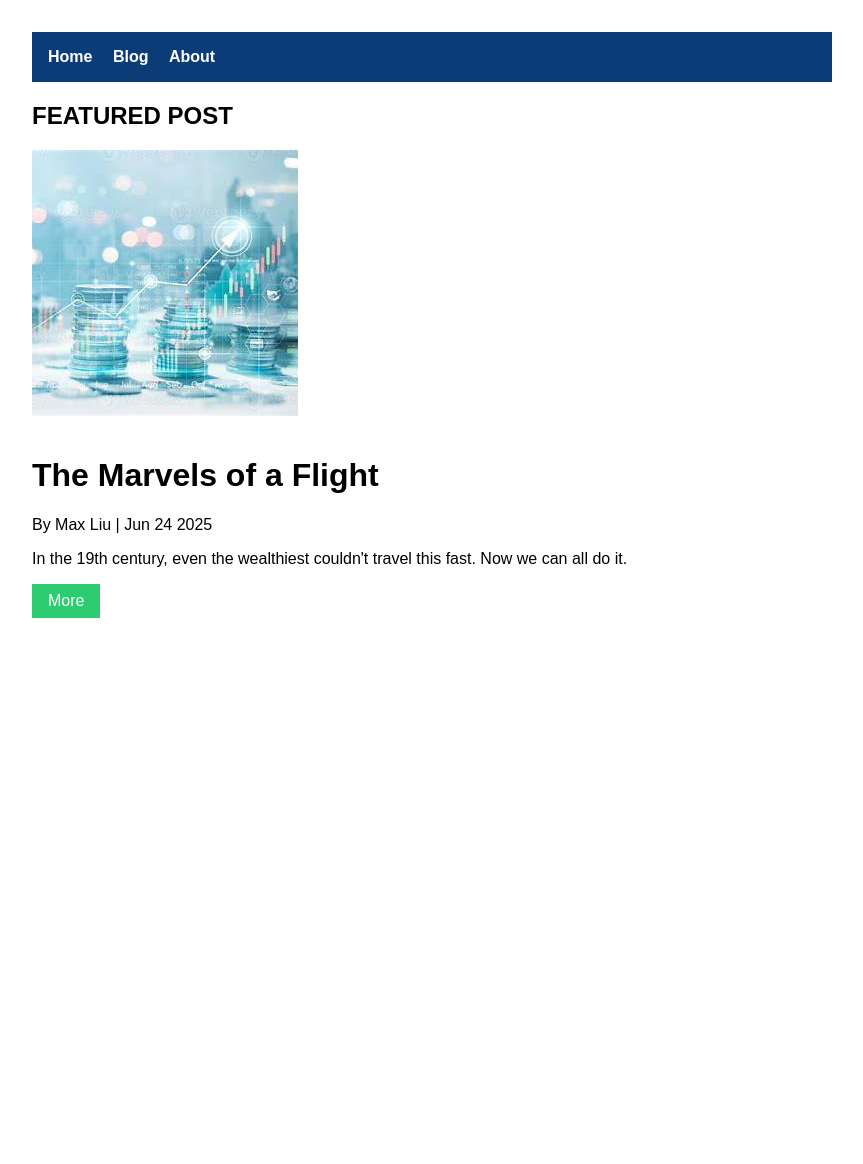
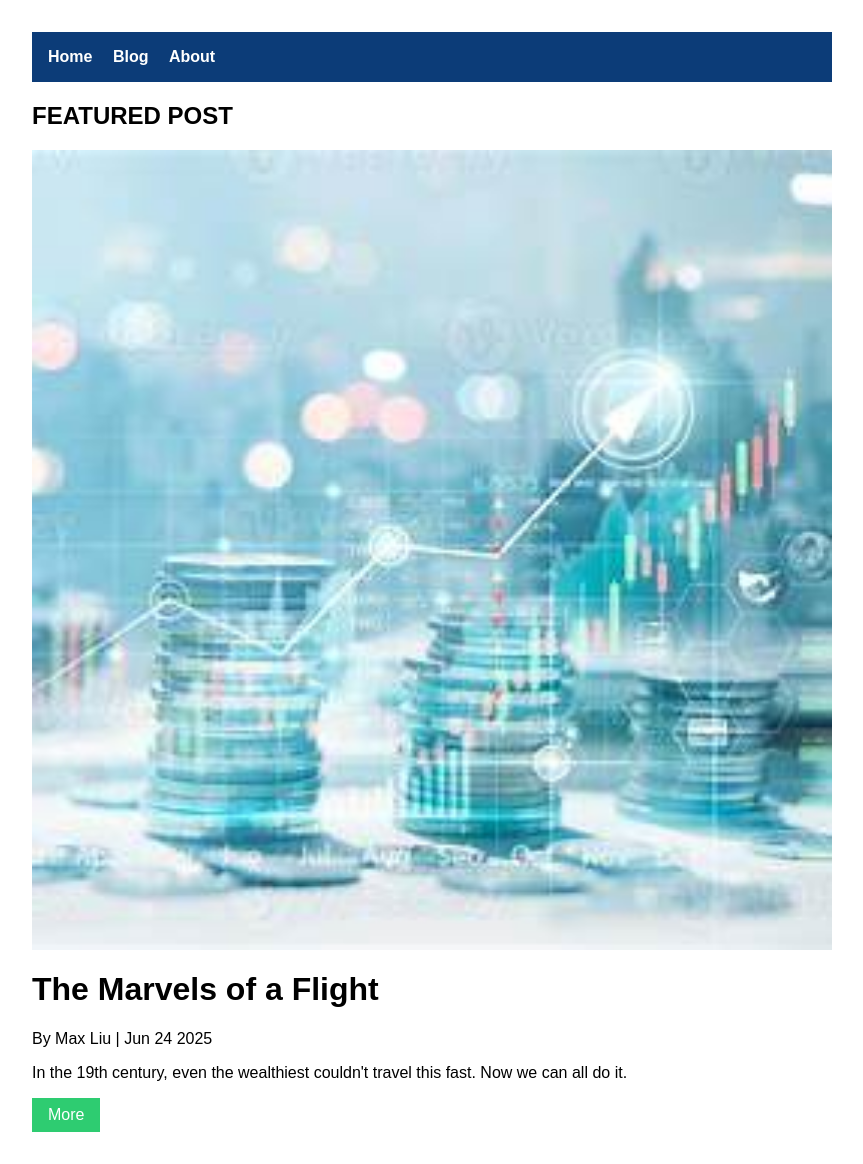
Before and after one commit to everydayecon/everydayecon.github.io, a Jekyll site: the page built from index.html, in a window 1280 px wide. Shown: the whole page, without its empty margins (208-1071 px from the left). Built offline with Jekyll 4.4.1, drawn with Linux system fonts in a browser that asks for light colours; the list of posts is cut into pages by our own code; before the commit the page ends 900 px from its top, so only the background shows below that.

Commit message:
change picture to big size

```diff
--- a/index.html
+++ b/index.html
@@ -5,7 +5,7 @@ title: Everyday Econ
 
 <div class="featured-post">
   <h2 class="post-category">FEATURED POST</h2>
-  <img src="/assets/cover.jpg" alt="Cover" style="max-width: 100%; height: auto; margin-bottom: 1rem;">
+  <img src="/assets/cover.jpg" alt="Cover" style="width: 100%; max-width: 900px; display: block; margin-bottom: 0 auto 1rem;">
   <h1 class="post-title">{{ site.posts.first.title }}</h1>
   <p class="post-meta">By {{ site.posts.first.author }} | {{ site.posts.first.date | date: "%b %d %Y" }}</p>
   <p class="post-excerpt">{{ site.posts.first.excerpt | strip_html | truncatewords: 50 }}</p>
```
